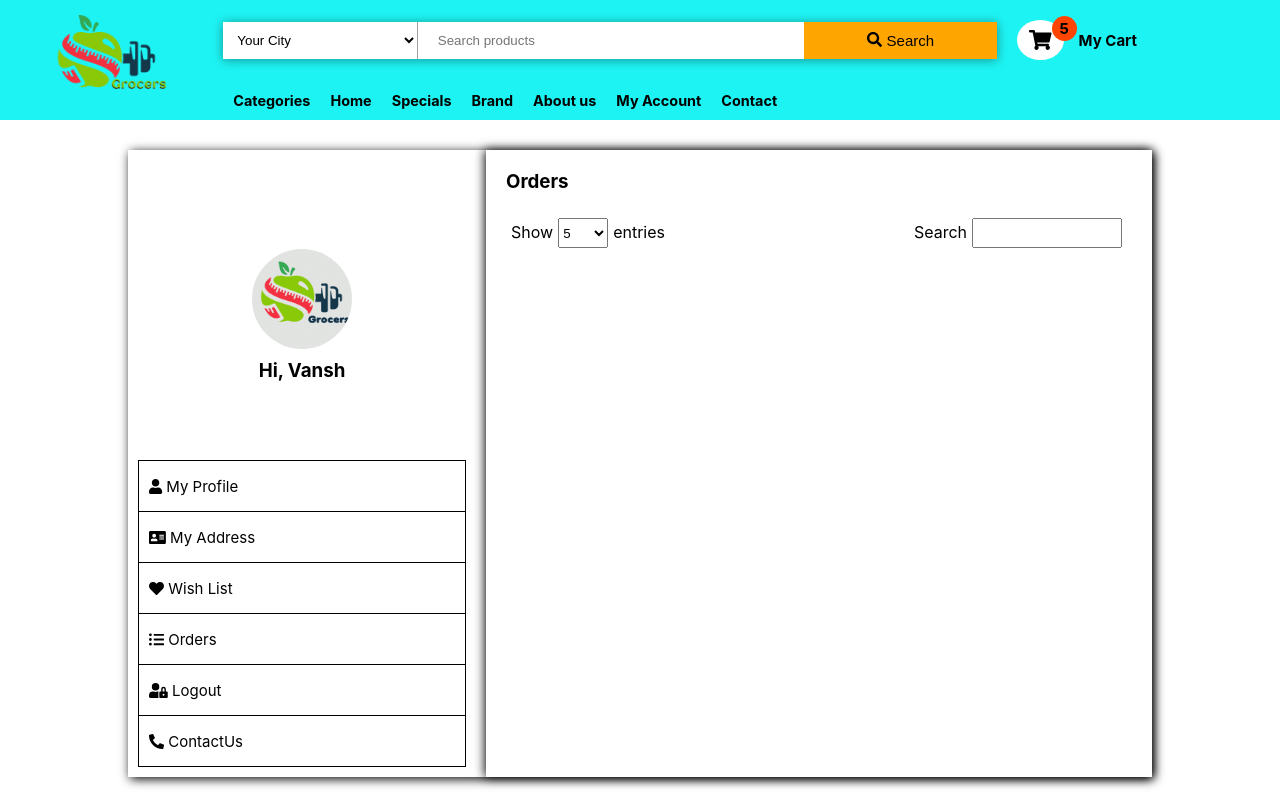
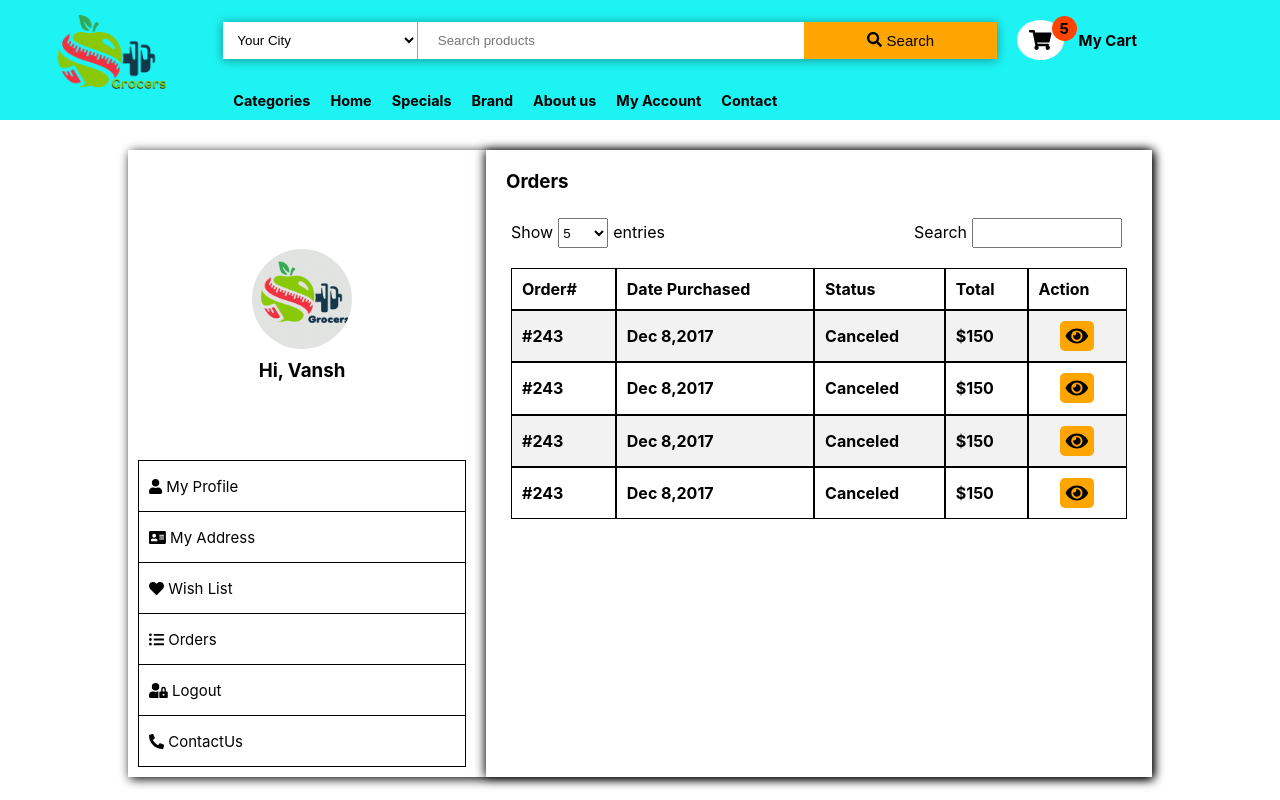
Before and after one commit to Vansh1067/grocers, a React (Create React App) app: page / in a window 1280 px wide. Shown: the top 800 px of the page. Built offline with nearby package versions, Linux system fonts and the light colour scheme.

Commit message:
add table structure and design

```diff
--- a/src/component/userInfoComponent/deatilComponent/orderComponent/orderComponent.css
+++ b/src/component/userInfoComponent/deatilComponent/orderComponent/orderComponent.css
@@ -15,3 +15,35 @@
     width:150px;
 
 }
+.table{
+
+    margin:20px
+}
+.table table{
+    width: 100%;
+    border-spacing: 0;
+
+}
+.table table th{
+    border: 1px solid black;
+    padding: 10px;
+    word-break: keep-all;
+
+}
+.table table tbody tr:nth-child(odd){
+    background-color: #f2f2f2;
+}
+.date{
+    min-width: 140px;
+}
+.eyeIcon{
+    margin: 0 auto;
+    background-color: orange;
+    padding: 5px;
+    font-size: 30px;
+    border-radius: 5px;
+   cursor: pointer;
+}
+.iconth{
+    text-align: center;
+}
--- a/src/component/userInfoComponent/deatilComponent/orderComponent/orderComponent.js
+++ b/src/component/userInfoComponent/deatilComponent/orderComponent/orderComponent.js
@@ -2,6 +2,9 @@ import React from 'react';
 
 import Hoc from '../../../../Hoc/hoc'
 import './orderComponent.css'
+import { FontAwesomeIcon } from '@fortawesome/react-fontawesome';
+import {faEye} from '@fortawesome/free-solid-svg-icons'
+
 const OrderComponent=(props)=>{
     return(
         <Hoc>
@@ -21,7 +24,50 @@ const OrderComponent=(props)=>{
                     </span>
                 </div>
                 <div class="table">
+                        <table>
+                            <thead>
+                                <tr>
+                                    <th>Order#</th>
+                                    <th class="date">Date Purchased</th>
+                                    <th>Status</th>
+                                    <th>Total</th>
+                                    <th>Action</th>
 
+                                </tr>
+                            </thead>
+                            <tbody>
+                            <tr>
+                                    <th>#243</th>
+                                    <th>Dec 8,2017</th>
+                                    <th>Canceled</th>
+                                    <th>$150</th>
+                                    <th class='iconth'><FontAwesomeIcon className="eyeIcon" icon={faEye}/></th>
+
+                                </tr>
+                                <tr>
+                                    <th>#243</th>
+                                    <th>Dec 8,2017</th>
+                                    <th>Canceled</th>
+                                    <th>$150</th>
+                                    <th class='iconth'><FontAwesomeIcon className="eyeIcon" icon={faEye}/></th>
+
+                                </tr><tr>
+                                    <th>#243</th>
+                                    <th>Dec 8,2017</th>
+                                    <th>Canceled</th>
+                                    <th>$150</th>
+                                    <th class='iconth'><FontAwesomeIcon className="eyeIcon" icon={faEye}/></th>
+
+                                </tr><tr>
+                                    <th>#243</th>
+                                    <th>Dec 8,2017</th>
+                                    <th>Canceled</th>
+                                    <th>$150</th>
+                                    <th class='iconth'><FontAwesomeIcon className="eyeIcon" icon={faEye}/></th>
+
+                                </tr>
+                            </tbody>
+                        </table>
                 </div>
             </div>
         </Hoc>
```
